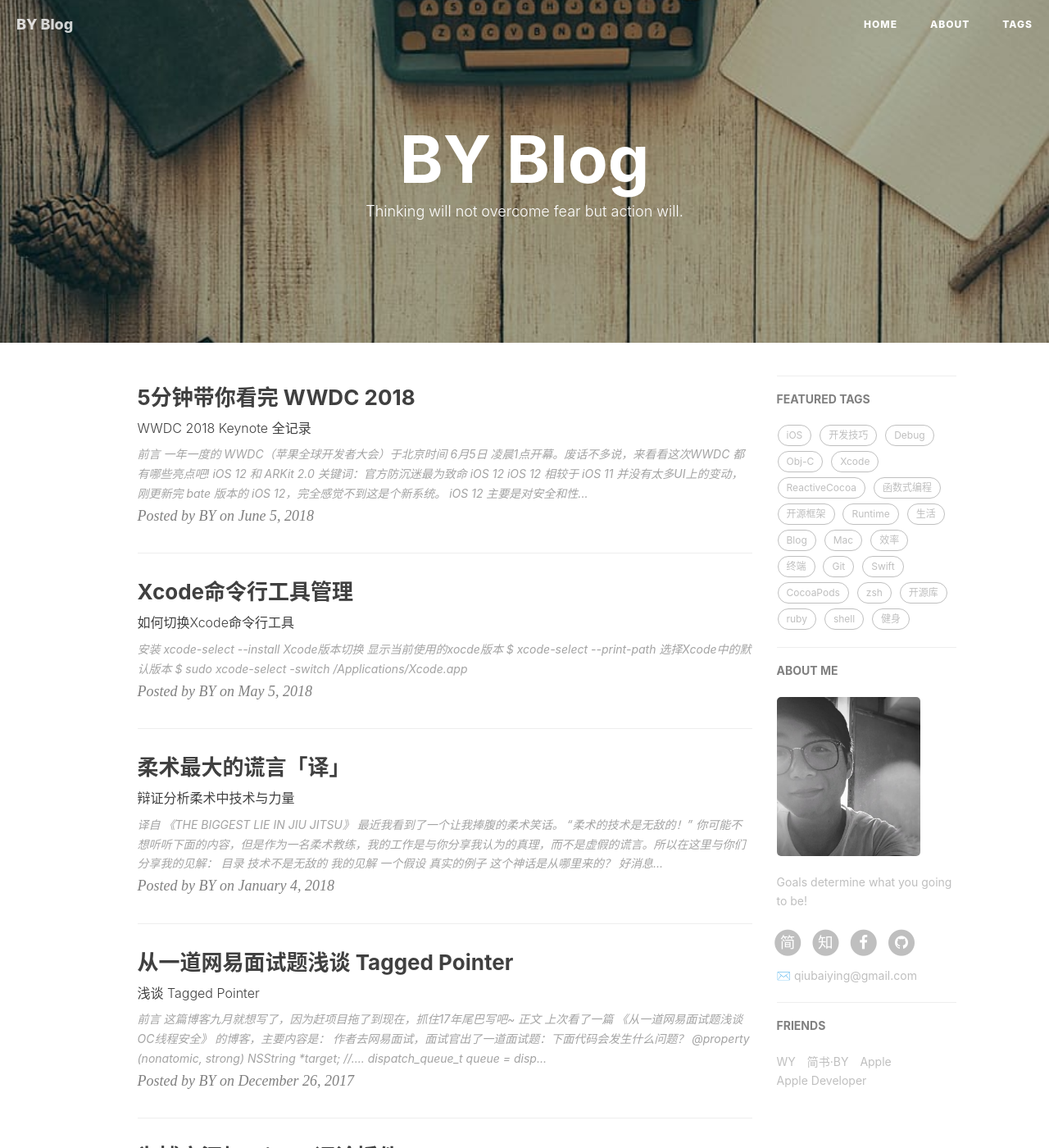
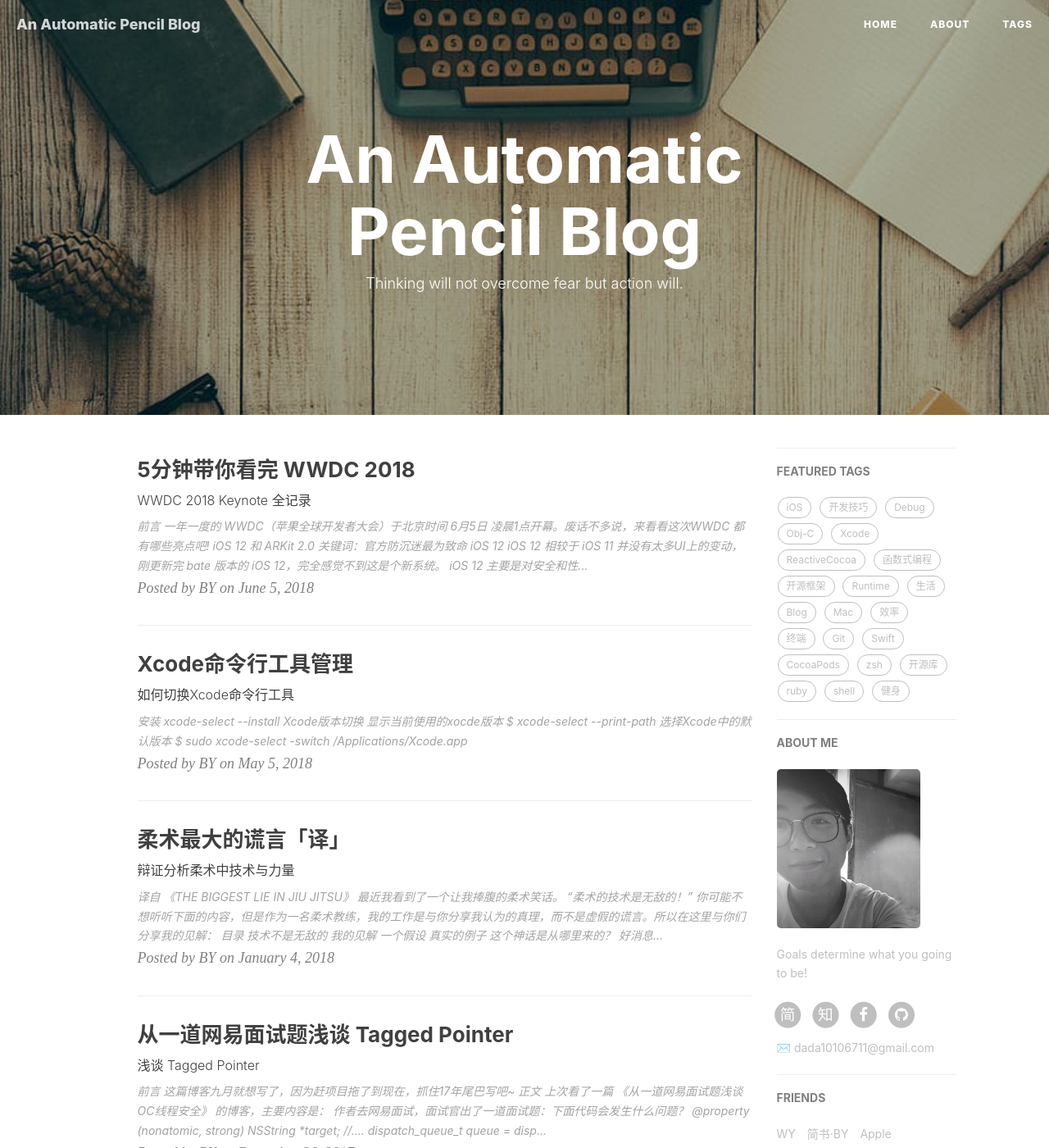
Before and after one commit to 311dada/311dada.github.io, a Jekyll site: the page built from index.html, in a window 1280 px wide and 1400 px high. Shown: the whole window at 82% size. Built offline with Jekyll 4.4.1, drawn with Linux system fonts in a browser that asks for light colours; nearby versions of some CDN libraries; the list of posts is cut into pages by our own code; comment, search, counter and statistics services are not loaded; some of the changed text lies outside the part shown.

Commit message:
Update _config.yml

```diff
--- a/_config.yml
+++ b/_config.yml
@@ -1,8 +1,8 @@
 # Site settings
-title: BY Blog
-SEOTitle: 柏荧的博客 | BY Blog
+title: An Automatic Pencil Blog
+SEOTitle: 自动笔的博客 | AAP Blog
 header-img: img/post-bg-desk.jpg
-email: qiubaiying@gmail.com
+email: dada10106711@gmail.com
 description: "Every failure is leading towards success."
 keyword: "BY, BY Blog, 柏荧的博客, qiubaiying, 邱柏荧, iOS, Apple, iPhone"
 url: "http://qiubaiying.github.io"          # your host, for absolute URL
```
